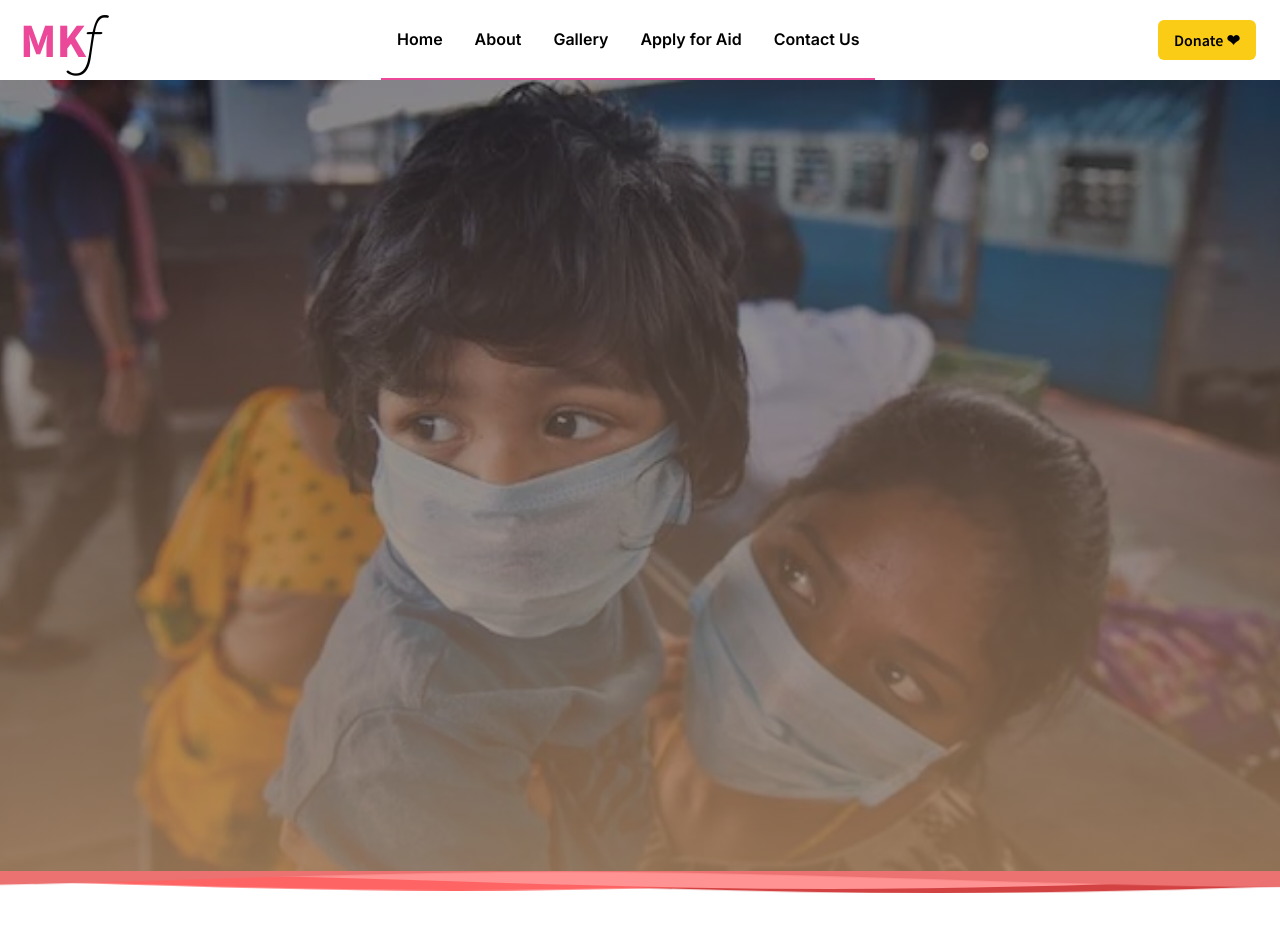
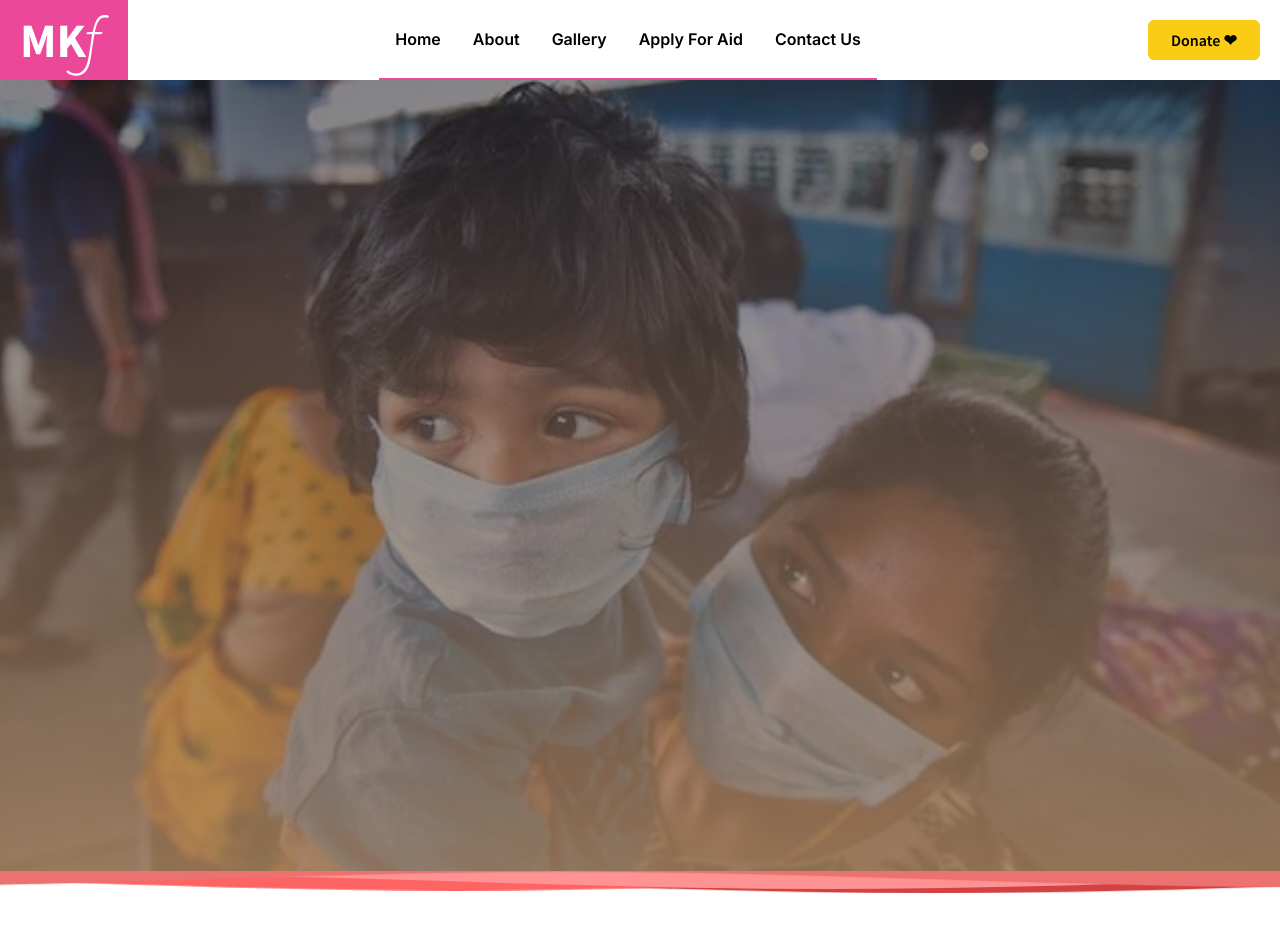
Before and after one commit to trinity-sh/manjeetkaur-frontend, a React (Create React App) app: page / in a window 1280 px wide. Shown: the top 932 px of the page. Built offline with nearby package versions, Linux system fonts and the light colour scheme; a web font is replaced by a local one.

Commit message:
Remove redundant import; import `App.css` for font classes

```diff
--- a/src/components/Navbar.jsx
+++ b/src/components/Navbar.jsx
@@ -1,15 +1,18 @@
 import React from "react";
-import MKF from "../assets/mkf-favicon3.png";
+import "./styles/navbar.css";
+import "../App.css";
 
 const Navbar = () => {
     return (
         <div className="w-full h-20 shadow-md flex items-center justify-center navbg">
-            <div className="flex flex-row justify-between items-center w-full max-w-[1300px] px-2 h-full">
-                <div className="group px-3 overflow-visible h-20 text-5xl badscript flex items-center duration-[300ms] hover:bg-pink-500">
+            <div className="flex flex-row justify-between items-center w-full max-w-[1300px] h-full">
+                <div className="group px-5 w-32 overflow-visible h-20 text-5xl badscript flex items-center duration-[300ms] hover:bg-pink-500">
                     <span className="group-hover:text-white group-hover:h-30 text-pink-500 sprosans h-full flex items-center font-bold">
                         MK
                     </span>
-                    f
+                    <span className="group-hover:text-white group-hover:h-30 text-black badscript h-full flex items-center">
+                       f
+                    </span>
                 </div>
 
                 <div className="h-full w-fit text-right mob:hidden flex items-center">
@@ -17,7 +20,7 @@ const Navbar = () => {
                         "Home",
                         "About",
                         "Gallery",
-                        "Apply for Aid",
+                        "Apply For Aid",
                         "Contact Us",
                     ].map((i) => (
                         <div className="relative group px-4 font-semibold sprosans h-full flex flex-col justify-center items-center hover:bg-pink-500 duration-300 hover:border-b-[4px] border-b-[2px] border-pink-500">
@@ -31,7 +34,7 @@ const Navbar = () => {
                     ))}
                 </div>
 
-                <button className="px-4 font-semibold outline-none mx-4 sprosans flex items-center rounded-md bg-yellow-400 hover:bg-yellow-500 active:bg-yellow-600 duration-300 h-10">
+                <button className="mx-5 w-28 text-center font-semibold outline-none sprosans flex items-center justify-center rounded-md bg-yellow-400 hover:bg-yellow-500 active:bg-yellow-600 duration-300 h-10">
                     Donate ❤
                 </button>
             </div>
```
